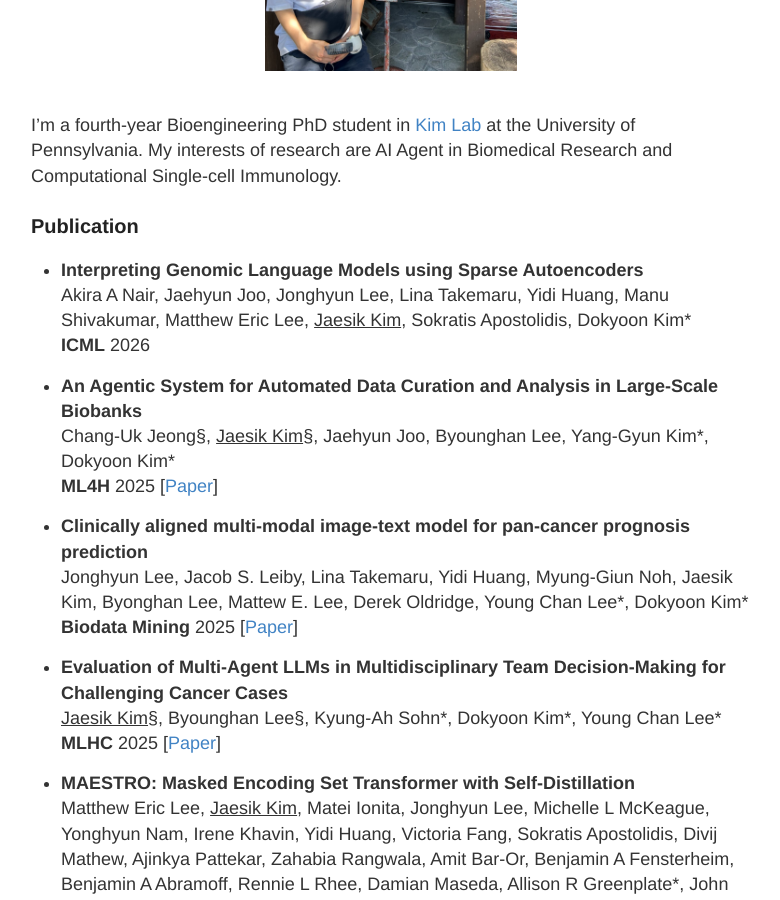
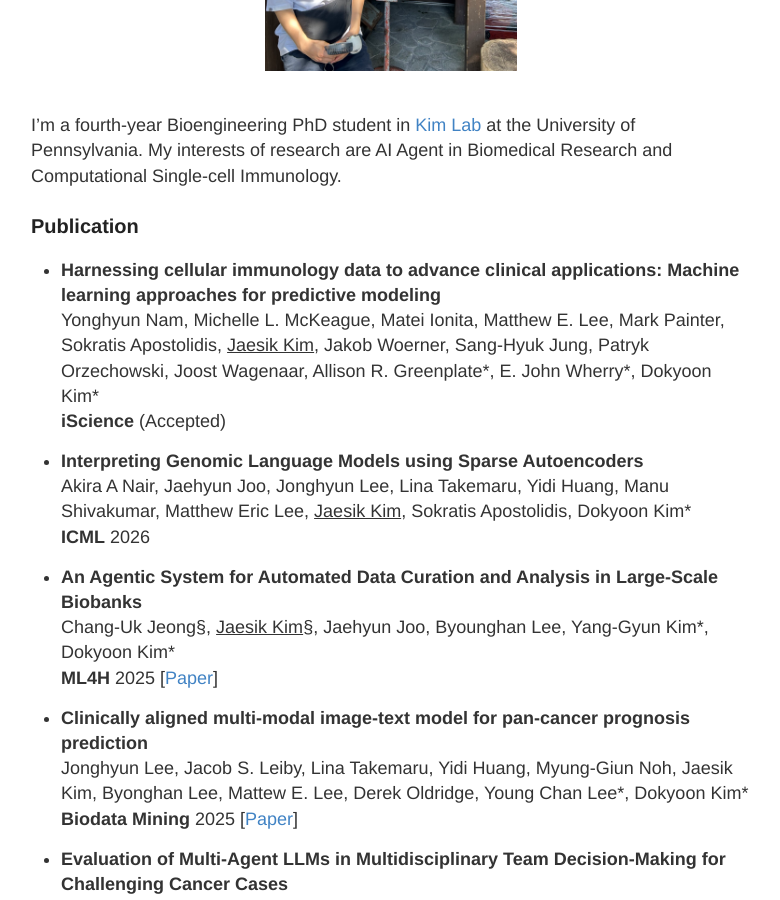
Before and after one commit to JaesikKim/JaesikKim.github.io, a Jekyll site: the page built from about.md, in a window 1280 px wide and 900 px high, scrolled down 492 px. Shown: the whole window, without its empty margins (249-1029 px from the left). Built offline with Jekyll 4.4.1, drawn with Linux system fonts in a browser that asks for light colours.

Commit message:
Add iScience (accepted) publication on ML for cellular immunology
Co-Authored-By: Claude Opus 4.7 (1M context) <noreply@anthropic.com>

```diff
--- a/about.md
+++ b/about.md
@@ -11,6 +11,10 @@ permalink: /about/
 I'm a fourth-year Bioengineering PhD student in <a href="https://www.biomedinfolab.com/">Kim Lab</a> at the University of Pennsylvania. My interests of research are AI Agent in Biomedical Research and Computational Single-cell Immunology.
 
 ### Publication
+- <b>Harnessing cellular immunology data to advance clinical applications: Machine learning approaches for predictive modeling</b> \
+Yonghyun Nam, Michelle L. McKeague, Matei Ionita, Matthew E. Lee, Mark Painter, Sokratis Apostolidis, <ins>Jaesik Kim</ins>, Jakob Woerner, Sang-Hyuk Jung, Patryk Orzechowski, Joost Wagenaar, Allison R. Greenplate\*, E. John Wherry\*, Dokyoon Kim\* \
+<b>iScience</b> (Accepted)
+
 - <b>Interpreting Genomic Language Models using Sparse Autoencoders</b> \
 Akira A Nair, Jaehyun Joo, Jonghyun Lee, Lina Takemaru, Yidi Huang, Manu Shivakumar, Matthew Eric Lee, <ins>Jaesik Kim</ins>, Sokratis Apostolidis, Dokyoon Kim\* \
 <b>ICML</b> 2026
```
